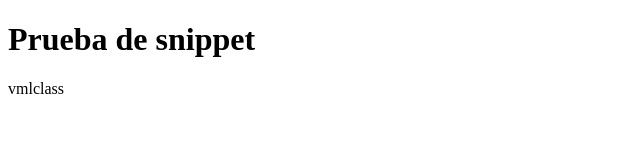
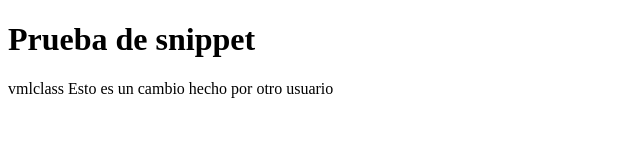
Before and after one commit to vmolinelli/Prueba-7, a plain HTML site: page Index.html in a window 1280 px wide. Shown: the whole page, without its empty margins (0-640 px from the left). Drawn offline with Linux system fonts and the light colour scheme.

Commit message:
Cambio de Bruno

```diff
--- a/Index.html
+++ b/Index.html
@@ -6,5 +6,7 @@
     <body>
         <h1>Prueba de snippet</h1>
         vmlclass
+
+        Esto es un cambio hecho por otro usuario
     </body>
 </html>
```
